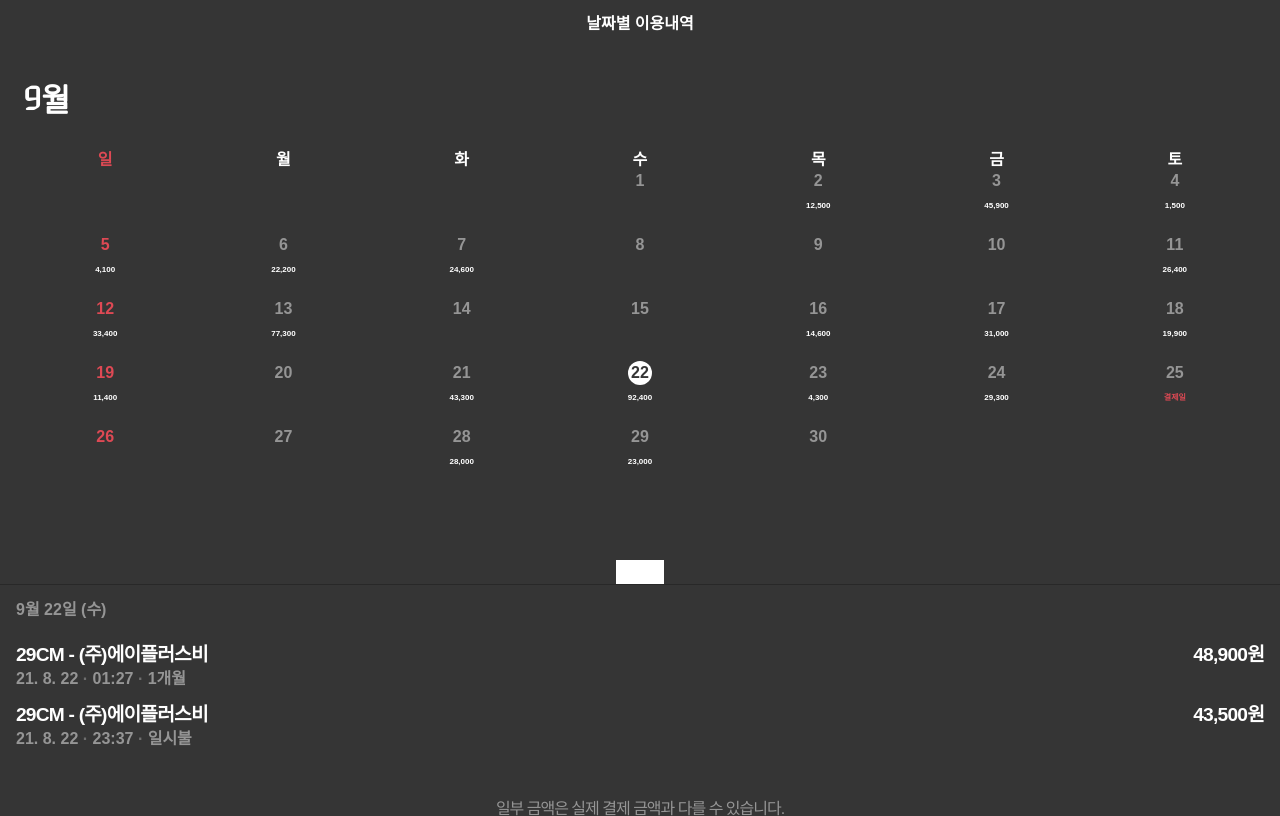
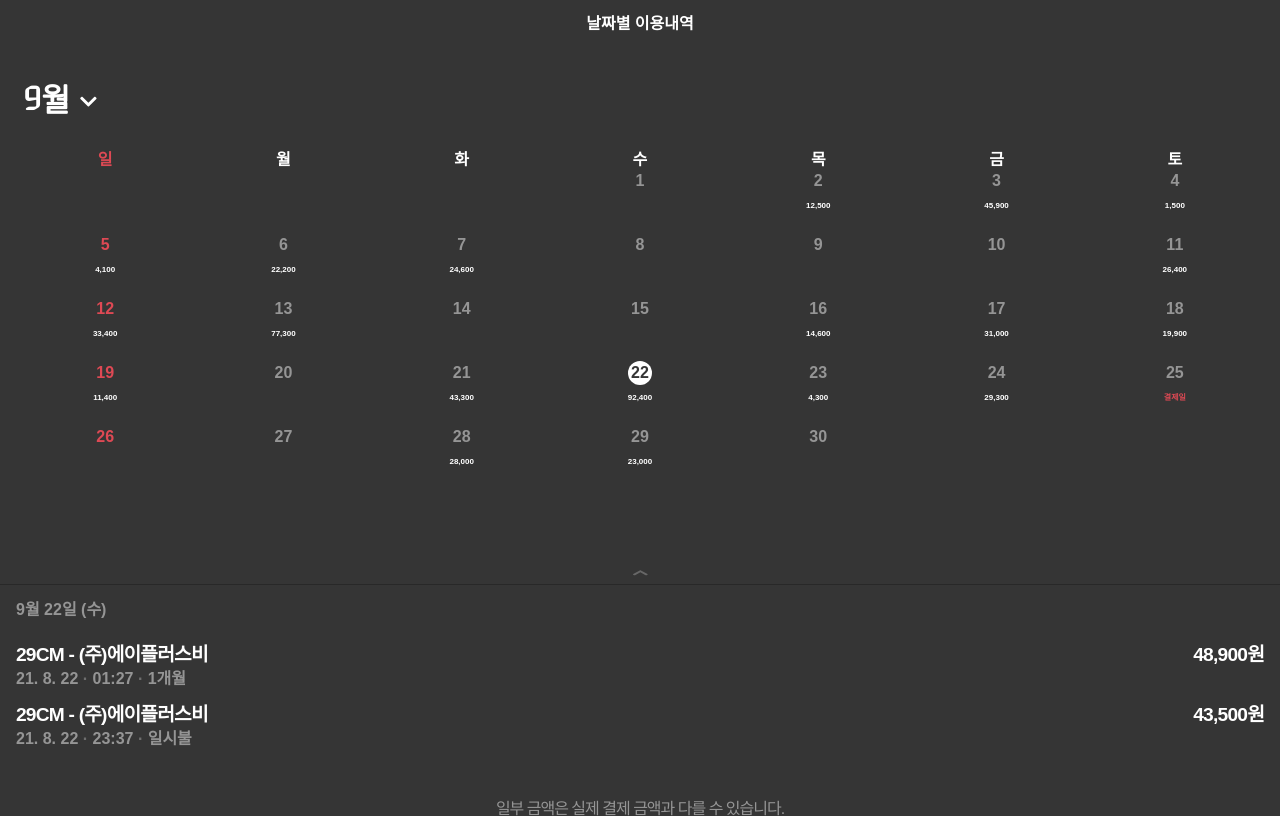
Before and after one commit to IsaacYouKorea/hyundaicard, a React (Create React App) app: page / in a window 1280 px wide. Built offline with nearby package versions, Linux system fonts and the light colour scheme.

Commit message:
style: Chevron, Check 아이콘 추가

```diff
--- a/package.json
+++ b/package.json
@@ -3,6 +3,9 @@
   "version": "0.1.0",
   "private": true,
   "dependencies": {
+    "@fortawesome/fontawesome-svg-core": "^1.2.36",
+    "@fortawesome/free-solid-svg-icons": "^5.15.4",
+    "@fortawesome/react-fontawesome": "^0.1.15",
     "@testing-library/jest-dom": "^5.11.4",
     "@testing-library/react": "^11.1.0",
     "@testing-library/user-event": "^12.1.10",
--- a/src/components/DaySummary/index.tsx
+++ b/src/components/DaySummary/index.tsx
@@ -3,6 +3,7 @@ import { usePaymentDispatch, usePaymentState } from "../../context";
 import styled, { css } from 'styled-components';
 import { dayNames, dayString } from "../../util/date";
 import Item from "./item";
+import ToggleChevron from "../common/ToggleChevron";
 
 
 const DaySummaryDiv = styled.div<{ open: boolean }>`
@@ -30,8 +31,10 @@ const DaySummaryDiv = styled.div<{ open: boolean }>`
       .btn-open {
         width: 3rem;
         height: 1.5rem;
-        background: white;
         margin: 0 auto;
+        font-size: ${theme.fonts.size.title};
+        transform: scale(1.8, 1);
+        color: ${theme.colors.white}40;
       }
     }
     .date {
@@ -93,8 +96,10 @@ function DaySummary() {
 
   return (
     <DaySummaryDiv open={state.daySummaryOpen} style={{ transform: `translateY(${state.daySummaryOpen ? '-300px' : '0px'})` }}>
-      <div className="toggle-ui">
-        <button className="btn-open" onClick={toggleSummary} />
+      <div className="toggle-ui" onClick={toggleSummary}>
+        <button className="btn-open" >
+          <ToggleChevron isUp={!state.daySummaryOpen}/>
+        </button>
       </div>
       <div className="date">
         {state.date.day === state.paymentDate && <span className="payment-date">결제일</span>} {state.date.month + 1}월 {state.date.day}일 ({dayName})
--- /dev/null
+++ b/src/components/Icons/index.tsx
@@ -0,0 +1,8 @@
+import { FontAwesomeIcon } from '@fortawesome/react-fontawesome'
+import { faCoffee, faChevronUp, faChevronDown, faCheck,  } from '@fortawesome/free-solid-svg-icons'
+
+
+export const IconCoffee = () => <FontAwesomeIcon icon={faCoffee} />;
+export const IconChevronUp = () => <FontAwesomeIcon icon={faChevronUp} />;
+export const IconChevronDown = () => <FontAwesomeIcon icon={faChevronDown} />;
+export const IconCheck = () => <FontAwesomeIcon icon={faCheck} />;
--- a/src/components/calendar/month-modal.tsx
+++ b/src/components/calendar/month-modal.tsx
@@ -1,6 +1,7 @@
 import styled, { css } from "styled-components";
 import { MODAL_TYPE, usePaymentDispatch, usePaymentState } from "../../context";
 import { monthsBefore } from "../../util/date";
+import { IconCheck } from "../Icons";
 import Modal from "../Modal";
 
 const months = monthsBefore().reverse();
@@ -14,7 +15,7 @@ const Wrapper = styled.div`
   `}
 `
 
-const MonthButton = styled.button`
+const MonthButton = styled.div`
   ${({ theme }) => css`
     width: 100%;
     color: ${theme.colors.white};
@@ -23,6 +24,8 @@ const MonthButton = styled.button`
     font-weight: ${theme.fonts.weight.semiBold};
     padding: ${theme.paddings.lg} 0;
     border-bottom: 1px solid ${theme.colors.white}20;
+    display: flex;
+    justify-content: space-between;
   `}
 `;
 
@@ -42,9 +45,9 @@ function MonthModal() {
         <MonthButton onClick={() => {
           setYearMonth(month.year, month.month, date.day || 1)
           closeModal();
-
         }}>
-          {month.year}년 {month.month + 1}월
+          <div>{month.year}년 {month.month + 1}월</div>
+          {(month.year === date.year && month.month === date.month) && <div><IconCheck/></div>}
         </MonthButton>
       )}
     </Wrapper>
--- a/src/components/calendar/month-select.tsx
+++ b/src/components/calendar/month-select.tsx
@@ -1,5 +1,6 @@
 import styled, { css } from "styled-components";
 import { MODAL_TYPE, usePaymentDispatch } from "../../context";
+import ToggleChevron from "../common/ToggleChevron";
 
 interface IProps {
   year: number
@@ -7,7 +8,7 @@ interface IProps {
 }
 
 const StyledButton = styled.button`
-  ${({theme}) =>
+  ${({ theme }) =>
     css`
       color: ${theme.colors.white};
       font-size: ${theme.fonts.size.xl};
@@ -18,10 +19,10 @@ const StyledButton = styled.button`
   }
 `
 
-function MonthSelect({year, month}: IProps) {
+function MonthSelect({ year, month }: IProps) {
   const dispatch = usePaymentDispatch();
-  const openModalMonth = () => dispatch({type: 'UI/OPEN_MODAL', open: true, modalType: MODAL_TYPE.MONTH})
-  return <StyledButton onClick={openModalMonth}>{month + 1}월</StyledButton>
+  const openModalMonth = () => dispatch({ type: 'UI/OPEN_MODAL', open: true, modalType: MODAL_TYPE.MONTH })
+  return <StyledButton onClick={openModalMonth}>{month + 1}월 <ToggleChevron/></StyledButton>
 }
 
 export default MonthSelect;
--- /dev/null
+++ b/src/components/common/ToggleChevron.tsx
@@ -0,0 +1,11 @@
+import { IconChevronDown, IconChevronUp } from "../Icons";
+
+function ToggleChevron({size='60%', isUp = false}: {size?: string, isUp?: boolean}) {
+  return (
+    <span style={{fontSize: '60%'}}>
+      {isUp ? <IconChevronUp/> : <IconChevronDown/>}
+    </span>
+  )
+}
+
+export default ToggleChevron;
--- a/src/components/payment-detail.tsx
+++ b/src/components/payment-detail.tsx
@@ -2,6 +2,7 @@ import { useContext, useEffect, useState } from "react";
 import styled, { css } from "styled-components";
 import { MODAL_TYPE, usePaymentDispatch, usePaymentState } from "../context";
 import { numberWithCommas } from "../util/number";
+import ToggleChevron from "./common/ToggleChevron";
 import Modal from "./Modal";
 
 const PaymentDetailDiv = styled.div`
@@ -74,7 +75,7 @@ function PaymentDetail() {
       <div className="flex main">
         <div className="price">{numberWithCommas(selectedPaymentData?.price)}원</div>
         <div onClick={() => setPriceDetail(!priceDetail)}>
-          금액상세
+          금액상세 <ToggleChevron isUp={!priceDetail}/>
         </div>
       </div>
       <div style={{ display: priceDetail ? "block" : "none" }}>
```
